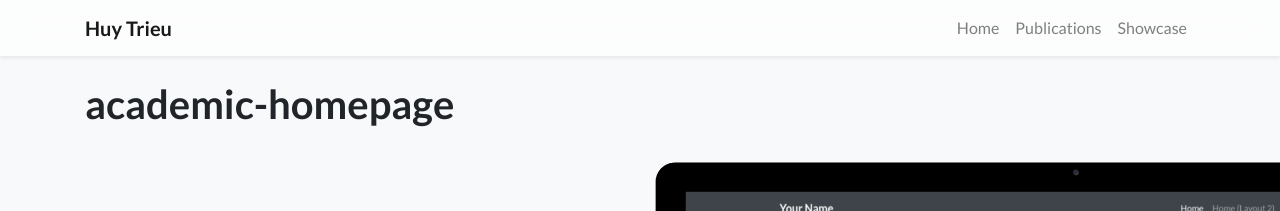
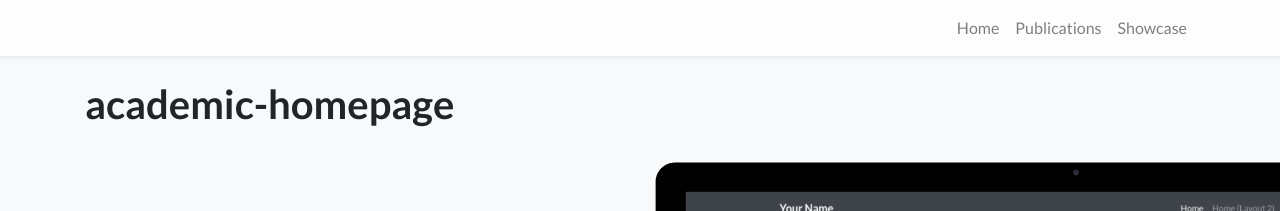
Before and after one commit to huyg1108/huyg1108.github.io, a Jekyll site: the page built from README.md, in a window 1280 px wide. Shown: the top 211 px of the page. Built offline with Jekyll 4.4.1, drawn with Linux system fonts in a browser that asks for light colours; nearby versions of some CDN libraries; our own code applies the rules of GitHub Pages for plain Markdown files; a style sheet for code colours, icons or effects is not loaded.

```diff
--- a/_data/authors.yml
+++ b/_data/authors.yml
@@ -19,7 +19,7 @@
 "Dang Phuong Nam Doan":
   url: https://www.linkedin.com/in/ddpnam/
 
-"Duy-Minh Nguyen Tran":
+"Duy Minh Nguyen Tran":
   url: https://scholar.google.com/citations?user=5PLabKsAAAAJ&hl=vi&oi=sra
 
 "Thinh Vuong Vo":
--- a/_data/profile.yml
+++ b/_data/profile.yml
@@ -1,6 +1,6 @@
 primary_name: "Huy Trieu"
 secondary_name: ""
-navbar_name: "Huy Trieu"
+navbar_name: ""
 
 positions:
 - name: Undergraduate Student
```
Also changed, not shown: _publications/2026/MARC_KES-2026.md (+1 -1 lines).
